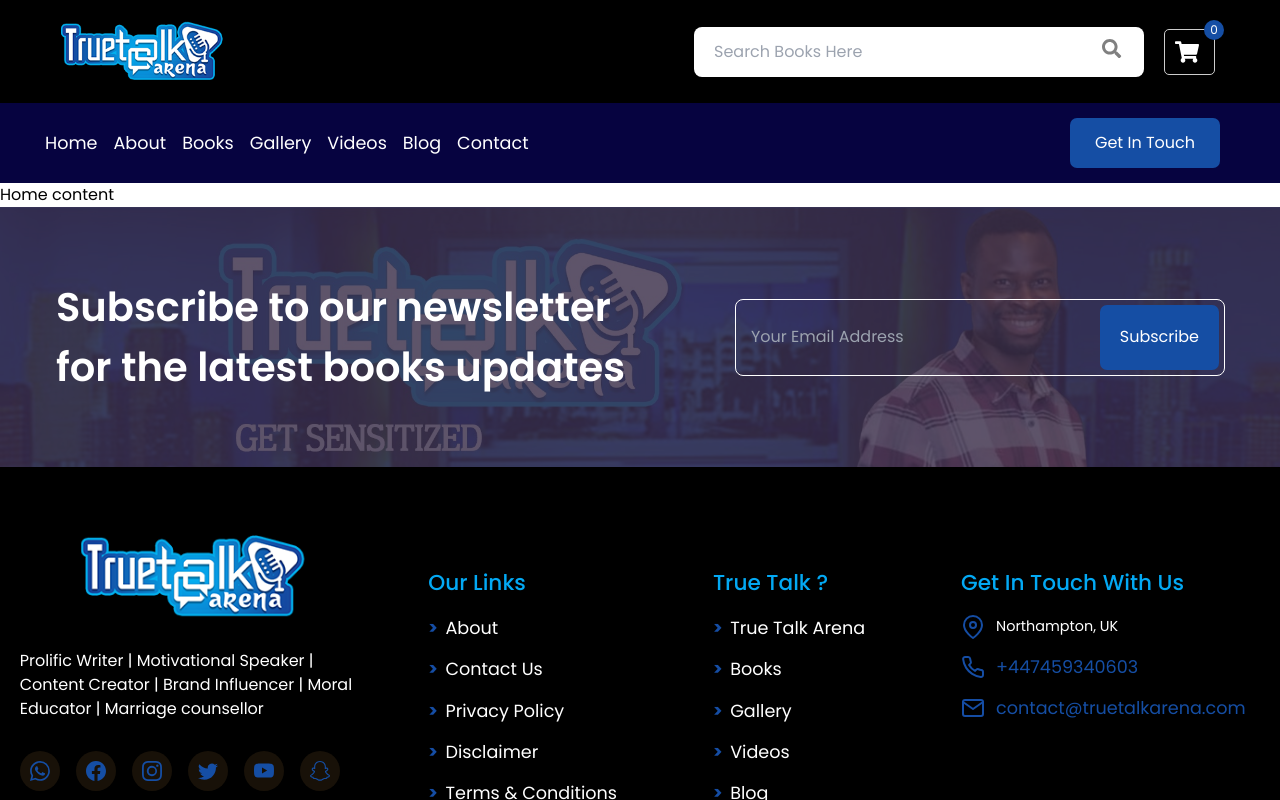
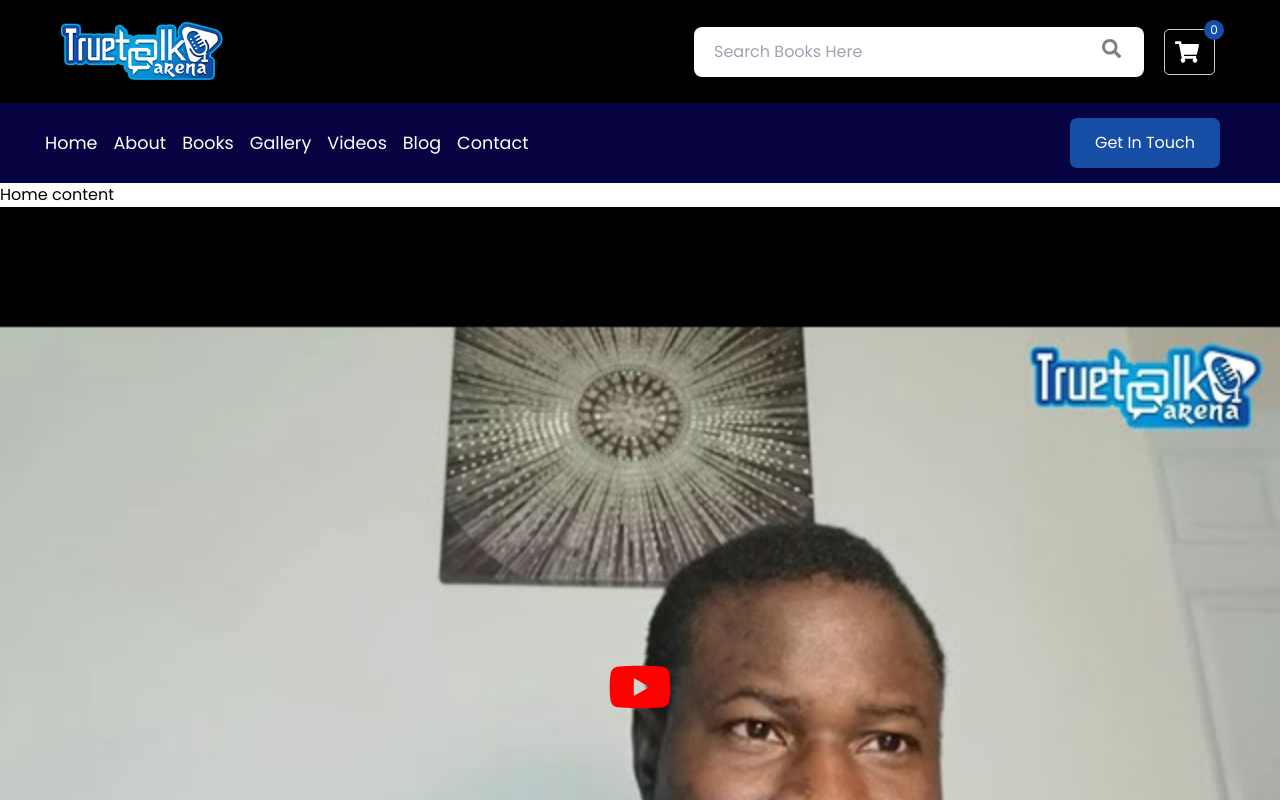
Before and after one commit to xploytt/truetalk, a React (Create React App) app: page / in a window 1280 px wide. Shown: the top 800 px of the page. Built offline with nearby package versions, Linux system fonts and the light colour scheme.

Commit message:
added youtube

```diff
--- /dev/null
+++ b/src/components/YouTubeLinkWrapper.jsx
@@ -0,0 +1,19 @@
+import React from 'react';
+import { FaYoutube } from 'react-icons/fa';
+import '../styles/YouTubeLinkWrapper.scss';
+import YouTubeJpg from '../assets/youtube-image.jpg'
+
+const YouTubeVideoLinkWrapper = () => {
+  return (
+    <div className="youtube-video-wrapper">
+      <a href='https://www.youtube.com/@truetalkarena7526' target="_blank" rel="noopener noreferrer">
+        <img src={YouTubeJpg} alt="Channel" className="channel-image" />
+        <div className="overlay">
+          <FaYoutube className="youtube-logo" />
+        </div>
+      </a>
+    </div>
+  );
+};
+
+export default YouTubeVideoLinkWrapper;
--- a/src/pages/Blogs.jsx
+++ b/src/pages/Blogs.jsx
@@ -1,9 +1,11 @@
 import React from 'react';
+import Newsletter from '../components/Newsletter';
 
 function Blogs(props) {
     return (
         <div>
             Blogs page
+            <Newsletter />
         </div>
     );
 }
--- a/src/pages/Home.jsx
+++ b/src/pages/Home.jsx
@@ -1,10 +1,12 @@
 import React from 'react';
 import Newsletter from '../components/Newsletter';
+import YouTubeLinkWrapper from '../components/YouTubeLinkWrapper';
 
 function Home(props) {
     return (
         <div>
           <p>Home content</p>
+          <YouTubeLinkWrapper />
           <Newsletter />
         </div>
     );
--- a/src/pages/Videos.jsx
+++ b/src/pages/Videos.jsx
@@ -1,9 +1,11 @@
 import React from 'react';
+import Newsletter from '../components/Newsletter';
 
 function Videos(props) {
     return (
         <div>
             Videos Page
+            <Newsletter />
         </div>
     );
 }
--- /dev/null
+++ b/src/styles/YouTubeLinkWrapper.scss
@@ -0,0 +1,42 @@
+.youtube-video-wrapper {
+    position: relative;
+    overflow: hidden;
+
+    .channel-image {
+      width: 100%;
+      display: block;
+    }
+
+    .overlay {
+      position: absolute;
+      top: 0;
+      left: 0;
+      width: 100%;
+      height: 100%;
+    //   background-color: rgba(0, 0, 0, 0.5);
+      display: flex;
+      justify-content: center;
+      align-items: center;
+    //   opacity: 0.8;
+      transition: opacity 0.3s ease-in-out;
+
+      .youtube-logo {
+        font-size: 4rem;
+        color: #ff0000;
+      }
+    }
+
+    .video-title {
+      margin-top: 10px;
+      text-align: center;
+
+      a {
+        text-decoration: none;
+        color: #333;
+
+        &:hover {
+          text-decoration: underline;
+        }
+      }
+    }
+  }
```
Also changed, not shown: src/assets/youtube-image.jpg (added).
